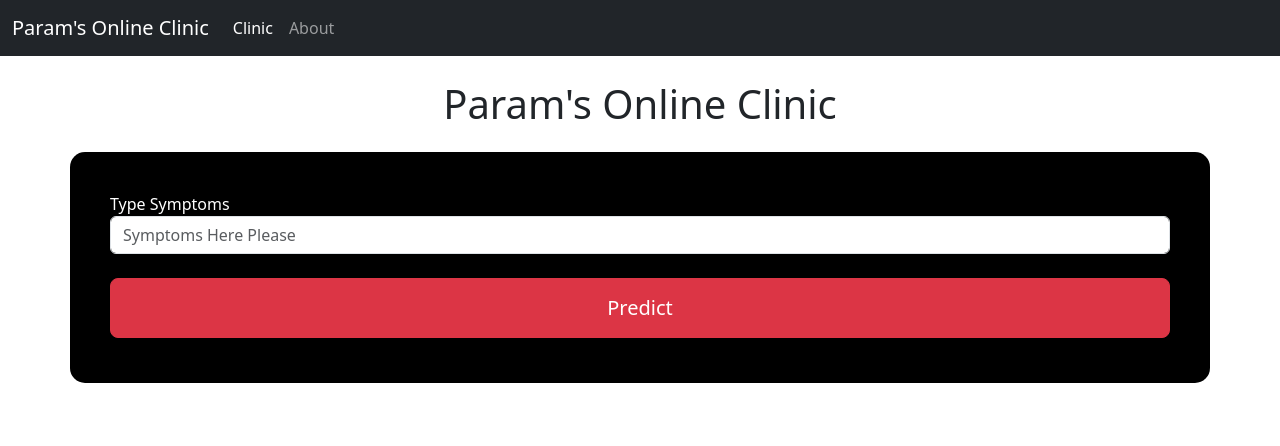
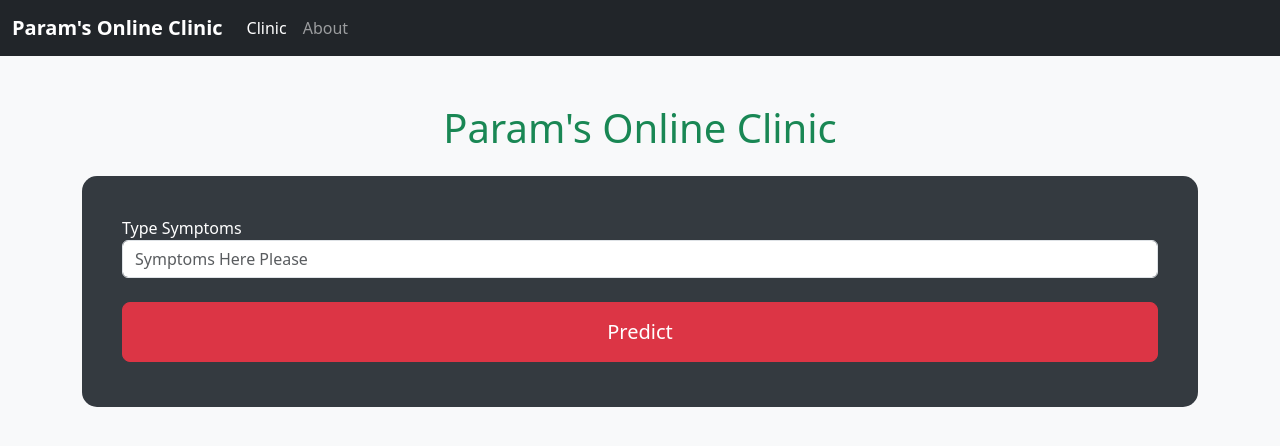
Before and after one commit to ParamDesai111/Health-Recommendation-System, a Flask app: page / in a window 1280 px wide. Shown: the top 446 px of the page. Run offline with Flask 2, Linux system fonts and the light colour scheme; parts of the project's set-up code (start-up, migrations or seed data) failed here and were passed over.

Commit message:
index css

```diff
--- a/templates/index.html
+++ b/templates/index.html
@@ -4,9 +4,43 @@
 <head>
     <meta charset="utf-8">
     <meta name="viewport" content="width=device-width, initial-scale=1">
-    <title>Param's Online Clinc</title>
+    <title>Param's Online Clinic</title>
     <link href="https://cdn.jsdelivr.net/npm/bootstrap@5.3.3/dist/css/bootstrap.min.css" rel="stylesheet"
         integrity="sha384-QWTKZyjpPEjISv5WaRU9OFeRpok6YctnYmDr5pNlyT2bRjXh0JMhjY6hW+ALEwIH" crossorigin="anonymous">
+    <style>
+        body {
+            background-color: #f8f9fa;
+        }
+        .navbar-brand {
+            font-weight: bold;
+        }
+        .form-container {
+            background: #343a40;
+            color: white;
+            border-radius: 15px;
+            padding: 40px;
+        }
+        .btn-custom {
+            width: 100%;
+            padding: 14px;
+            margin-bottom: 5px;
+        }
+        .btn-toggle {
+            padding: 10px;
+            margin: 5px 10px 5px 0;
+            font-size: 18px;
+            font-weight: bold;
+            width: 140px;
+            border-radius: 5px;
+        }
+        .modal-header-custom {
+            background-color: #343a40;
+            color: white;
+        }
+        .modal-body-custom {
+            background-color: #f8f9fa;
+        }
+    </style>
 </head>
 
 <body>
@@ -29,12 +63,14 @@
                         <a class="nav-link" href="/about">About</a>
                     </li>
                 </ul>
+            </div>
+        </div>
     </nav>
 
-
     <!-- Main Page -->
-    <h1 class="mt-4 my-4 text-center text-green">Param's Online Clinic</h1>
-    <div class="container my-4 mt-4" style="background: black; color: white; border-radius: 15px; padding: 40px;">
+    <div class="container mt-5">
+        <h1 class="text-center text-success">Param's Online Clinic</h1>
+        <div class="container form-container mt-4">
             <form action="/predict" method="post">
                 <div class="form-group">
                     <label for="symptoms">Type Symptoms</label>
@@ -48,63 +84,50 @@
                 {% endif %}
                 <br>
 
-            <button type="submit" class="btn btn-danger btn-lg"
-                style="width: 100%; padding: 14px; margin-bottom: 5px;">Predict</button>
+                <button type="submit" class="btn btn-danger btn-lg btn-custom">Predict</button>
             </form>
-    </div>
-    {% if predicted_disease %}
-
-    <!-- Results -->
-    <h1 class="text-center my-4 mt-4">Our AI System Results</h1>
-    <div class="container">
-
-        <div class="result-container">
-            <!-- Buttons to toggle display -->
-            <button class="toggle-button" data-bs-toggle="modal" data-bs-target="#diseaseModal"
-                style="padding:4px;  margin: 5px 40px 5px 0; font-size:20px;font-weight:bold; width:140px; border-radius:5px; background:#F39334;color:black;">Disease</button>
-            <button class="toggle-button" data-bs-toggle="modal" data-bs-target="#descriptionModal"
-                style="padding:4px; margin: 5px 40px 5px 0; font-size:20px;font-weight:bold; width:140px; border-radius:5px; background:#268AF3 ;color:black;">Description</button>
-            <button class="toggle-button" data-bs-toggle="modal" data-bs-target="#precautionModal"
-                style="padding:4px; margin: 5px 40px 5px 0; font-size:20px;font-weight:bold; width:140px; border-radius:5px; background:#F371F9 ;color:black;">Precaution</button>
-            <button class="toggle-button" data-bs-toggle="modal" data-bs-target="#medicationsModal"
-                style="padding:4px; margin: 5px 40px 5px 0; font-size:20px;font-weight:bold; width:140px;border-radius:5px; background:#F8576F ;color:black;">Medications</button>
-            <button class="toggle-button" data-bs-toggle="modal" data-bs-target="#workoutsModal"
-                style="padding:4px; margin: 5px 40px 5px 0; font-size:20px;font-weight:bold; width:140px; border-radius:5px; background:#99F741 ;color:black;">Workouts</button>
-            <button class="toggle-button" data-bs-toggle="modal" data-bs-target="#dietsModal"
-                style="padding:4px; margin: 5px 40px 5px 0; font-size:20px;font-weight:bold; width:140px; border-radius:5px; background:#E5E23D;color:black;">Diets</button>
         </div>
     </div>
 
+    {% if predicted_disease %}
+    <!-- Results -->
+    <div class="container mt-5">
+        <h2 class="text-center">Our AI System Results</h2>
+        <div class="d-flex justify-content-center mt-4">
+            <button class="btn btn-outline-dark btn-toggle" data-bs-toggle="modal" data-bs-target="#diseaseModal">Disease</button>
+            <button class="btn btn-outline-dark btn-toggle" data-bs-toggle="modal" data-bs-target="#descriptionModal">Description</button>
+            <button class="btn btn-outline-dark btn-toggle" data-bs-toggle="modal" data-bs-target="#precautionModal">Precaution</button>
+            <button class="btn btn-outline-dark btn-toggle" data-bs-toggle="modal" data-bs-target="#medicationsModal">Medications</button>
+            <button class="btn btn-outline-dark btn-toggle" data-bs-toggle="modal" data-bs-target="#workoutsModal">Workouts</button>
+            <button class="btn btn-outline-dark btn-toggle" data-bs-toggle="modal" data-bs-target="#dietsModal">Diets</button>
+        </div>
+    </div>
     {% endif %}
 
     <!-- Disease Modal -->
     <div class="modal fade" id="diseaseModal" tabindex="-1" aria-labelledby="diseaseModalLabel" aria-hidden="true">
         <div class="modal-dialog">
             <div class="modal-content">
-                <div class="modal-header" style="background-color: #020606; color:white;">
-                    <!-- Set header background color inline -->
+                <div class="modal-header modal-header-custom">
                     <h5 class="modal-title" id="diseaseModalLabel">Predicted Disease</h5>
                     <button type="button" class="btn-close" data-bs-dismiss="modal" aria-label="Close"></button>
                 </div>
-                <div class="modal-body" style="background-color: #000000;"></div>
-                <!-- Set modal body background color inline -->
+                <div class="modal-body modal-body-custom">
                     <p>{{ predicted_disease }}</p>
                 </div>
             </div>
         </div>
     </div>
 
-
     <!-- Description Modal -->
-    <div class="modal fade" id="descriptionModal" tabindex="-1" aria-labelledby="descriptionModalLabel"
-        aria-hidden="true">
+    <div class="modal fade" id="descriptionModal" tabindex="-1" aria-labelledby="descriptionModalLabel" aria-hidden="true">
         <div class="modal-dialog">
             <div class="modal-content">
-                <div class="modal-header" style="background-color: #020606; color:white;">
+                <div class="modal-header modal-header-custom">
                     <h5 class="modal-title" id="descriptionModalLabel">Description</h5>
                     <button type="button" class="btn-close" data-bs-dismiss="modal" aria-label="Close"></button>
                 </div>
-                <div class="modal-body">
+                <div class="modal-body modal-body-custom">
                     <p>{{ dis_des }}</p>
                 </div>
             </div>
@@ -112,15 +135,14 @@
     </div>
 
     <!-- Precaution Modal -->
-    <div class="modal fade" id="precautionModal" tabindex="-1" aria-labelledby="precautionModalLabel"
-        aria-hidden="true">
+    <div class="modal fade" id="precautionModal" tabindex="-1" aria-labelledby="precautionModalLabel" aria-hidden="true">
         <div class="modal-dialog">
             <div class="modal-content">
-                <div class="modal-header" style="background-color: #020606; color:white;">
+                <div class="modal-header modal-header-custom">
                     <h5 class="modal-title" id="precautionModalLabel">Precaution</h5>
                     <button type="button" class="btn-close" data-bs-dismiss="modal" aria-label="Close"></button>
                 </div>
-                <div class="modal-body">
+                <div class="modal-body modal-body-custom">
                     <ul>
                         {% for i in my_precautions %}
                         <li>{{ i }}</li>
@@ -131,19 +153,15 @@
         </div>
     </div>
 
-
-
-
     <!-- Medications Modal -->
-    <div class="modal fade" id="medicationsModal" tabindex="-1" aria-labelledby="medicationsModalLabel"
-        aria-hidden="true">
+    <div class="modal fade" id="medicationsModal" tabindex="-1" aria-labelledby="medicationsModalLabel" aria-hidden="true">
         <div class="modal-dialog">
             <div class="modal-content">
-                <div class="modal-header" style="background-color: #020606; color:white;">
+                <div class="modal-header modal-header-custom">
                     <h5 class="modal-title" id="medicationsModalLabel">Medications</h5>
                     <button type="button" class="btn-close" data-bs-dismiss="modal" aria-label="Close"></button>
                 </div>
-                <div class="modal-body">
+                <div class="modal-body modal-body-custom">
                     <ul>
                         {% for i in medications %}
                         <li>{{ i }}</li>
@@ -158,11 +176,11 @@
     <div class="modal fade" id="workoutsModal" tabindex="-1" aria-labelledby="workoutsModalLabel" aria-hidden="true">
         <div class="modal-dialog">
             <div class="modal-content">
-                <div class="modal-header" style="background-color: #020606; color:white;">
+                <div class="modal-header modal-header-custom">
                     <h5 class="modal-title" id="workoutsModalLabel">Workouts</h5>
                     <button type="button" class="btn-close" data-bs-dismiss="modal" aria-label="Close"></button>
                 </div>
-                <div class="modal-body">
+                <div class="modal-body modal-body-custom">
                     <ul>
                         {% for i in workout %}
                         <li>{{ i }}</li>
@@ -177,11 +195,11 @@
     <div class="modal fade" id="dietsModal" tabindex="-1" aria-labelledby="dietsModalLabel" aria-hidden="true">
         <div class="modal-dialog">
             <div class="modal-content">
-                <div class="modal-header" style="background-color: #020606; color:white;">
+                <div class="modal-header modal-header-custom">
                     <h5 class="modal-title" id="dietsModalLabel">Diets</h5>
                     <button type="button" class="btn-close" data-bs-dismiss="modal" aria-label="Close"></button>
                 </div>
-                <div class="modal-body">
+                <div class="modal-body modal-body-custom">
                     <ul>
                         {% for i in my_diet %}
                         <li>{{ i }}</li>
@@ -192,10 +210,8 @@
         </div>
     </div>
 
-
-
-    <script src="https://cdn.jsdelivr.net/npm/bootstrap@5.3.1/dist/js/bootstrap.bundle.min.js"
-        integrity="sha384-HwwvtgBNo3bZJJLYd8oVXjrBZt8cqVSpeBNS5n7C8IVInixGAoxmnlMuBnhbgrkm"
+    <script src="https://cdn.jsdelivr.net/npm/bootstrap@5.3.3/dist/js/bootstrap.bundle.min.js"
+        integrity="sha384-YvpcrYf0tY3lHB60NNkmXc5s9fDVZLESaAA55NDzOxhy9GkcIdslK1eN7N6jIeHz"
         crossorigin="anonymous"></script>
 </body>
 
```
Lines whose indentation alone changed are shown as unchanged.
